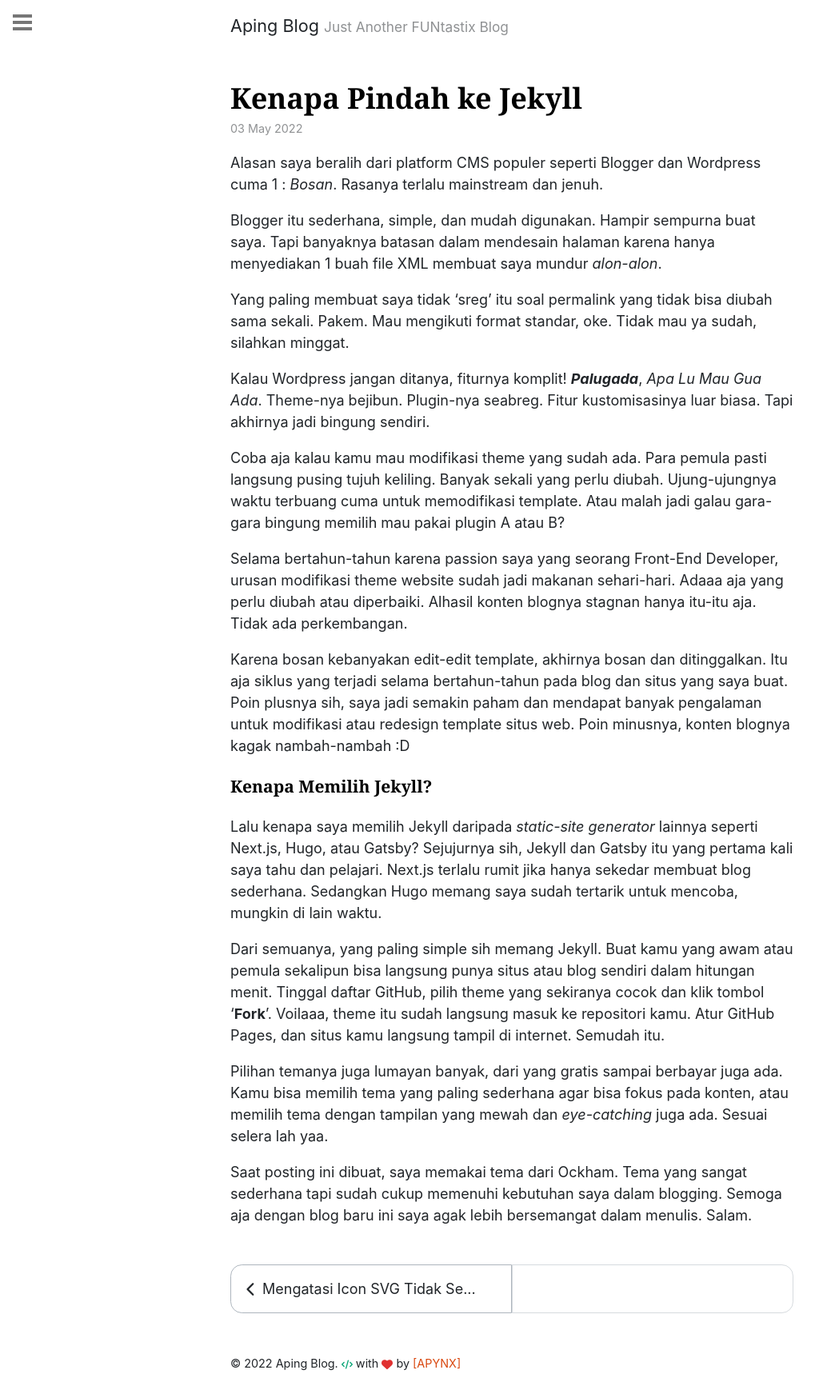
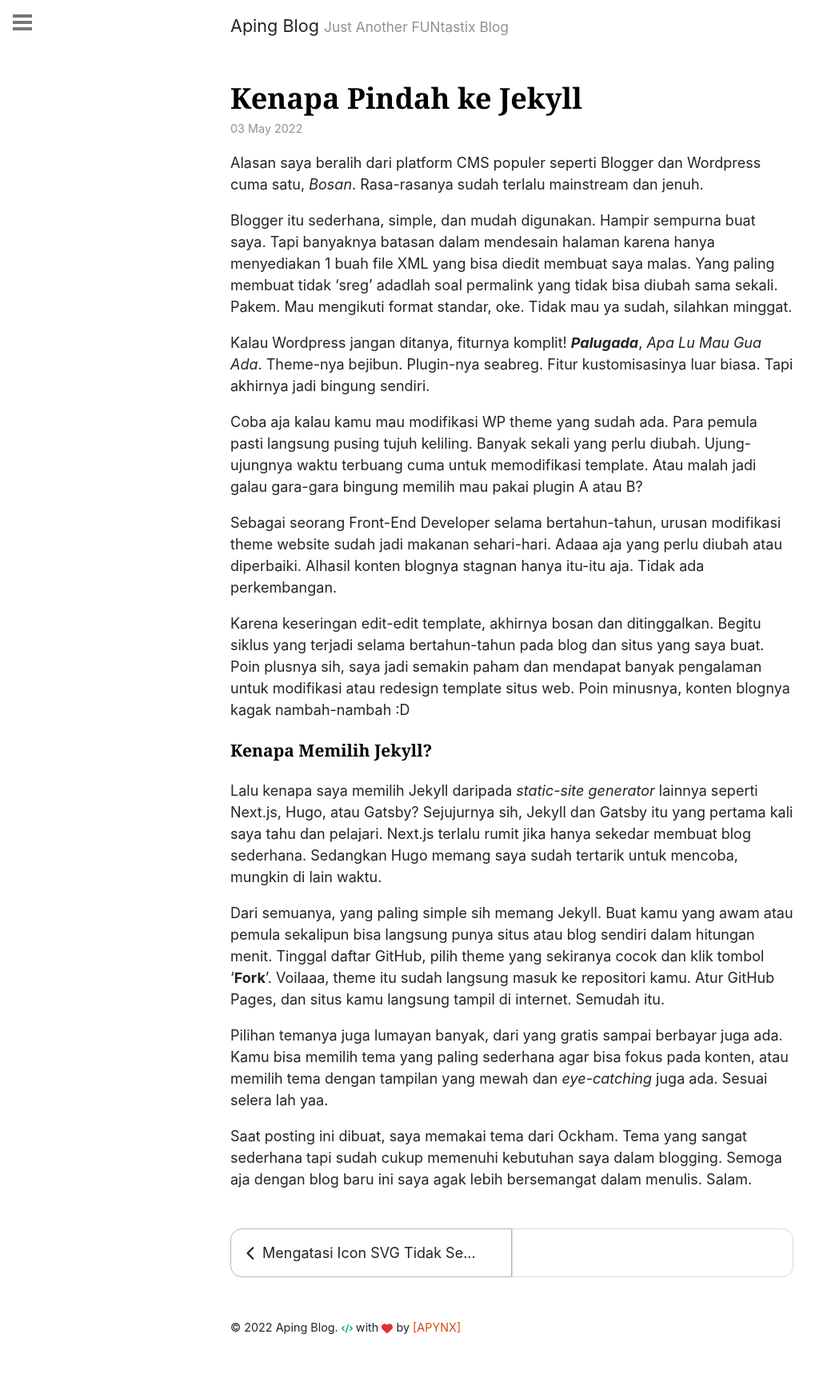
Before and after one commit to apynx/apynx.github.io, a Jekyll site: the page built from _posts/2022-05-03-kenapa-pindah-ke-jekyll.md, in a window 1280 px wide. Shown: the whole page at 80% size, without its empty margins (0-1039 px from the left). Built offline with Jekyll 4.4.1, drawn with Linux system fonts in a browser that asks for light colours; after the commit the page ends 1688 px from its top, so only the background shows below that.

Commit message:
update post

```diff
--- a/_posts/2022-05-03-kenapa-pindah-ke-jekyll.md
+++ b/_posts/2022-05-03-kenapa-pindah-ke-jekyll.md
@@ -4,19 +4,17 @@ title       : Kenapa Pindah ke Jekyll
 date        : 2022-05-03 21:00:00 +0700
 categories  : Pribadi
 ---
-Alasan saya beralih dari platform CMS populer seperti Blogger dan Wordpress cuma 1 : *Bosan*. Rasanya terlalu mainstream dan jenuh.
+Alasan saya beralih dari platform CMS populer seperti Blogger dan Wordpress cuma satu, *Bosan*. Rasa-rasanya sudah terlalu mainstream dan jenuh.
 
-Blogger itu sederhana, simple, dan mudah digunakan. Hampir sempurna buat saya. Tapi banyaknya batasan dalam mendesain halaman karena hanya menyediakan 1 buah file XML membuat saya mundur *alon-alon*.
-
-Yang paling membuat saya tidak 'sreg' itu soal permalink yang tidak bisa diubah sama sekali. Pakem. Mau mengikuti format standar, oke. Tidak mau ya sudah, silahkan minggat.
+Blogger itu sederhana, simple, dan mudah digunakan. Hampir sempurna buat saya. Tapi banyaknya batasan dalam mendesain halaman karena hanya menyediakan 1 buah file XML yang bisa diedit membuat saya malas. Yang paling membuat tidak 'sreg' adadlah soal permalink yang tidak bisa diubah sama sekali. Pakem. Mau mengikuti format standar, oke. Tidak mau ya sudah, silahkan minggat.
 
 Kalau Wordpress jangan ditanya, fiturnya komplit! ***Palugada***, *Apa Lu Mau Gua Ada*. Theme-nya bejibun. Plugin-nya seabreg. Fitur kustomisasinya luar biasa. Tapi akhirnya jadi bingung sendiri.
 
-Coba aja kalau kamu mau modifikasi theme yang sudah ada. Para pemula pasti langsung pusing tujuh keliling. Banyak sekali yang perlu diubah. Ujung-ujungnya waktu terbuang cuma untuk memodifikasi template. Atau malah jadi galau gara-gara bingung memilih mau pakai plugin A atau B?
+Coba aja kalau kamu mau modifikasi WP theme yang sudah ada. Para pemula pasti langsung pusing tujuh keliling. Banyak sekali yang perlu diubah. Ujung-ujungnya waktu terbuang cuma untuk memodifikasi template. Atau malah jadi galau gara-gara bingung memilih mau pakai plugin A atau B?
 
-Selama bertahun-tahun karena passion saya yang seorang Front-End Developer, urusan modifikasi theme website sudah jadi makanan sehari-hari. Adaaa aja yang perlu diubah atau diperbaiki. Alhasil konten blognya stagnan hanya itu-itu aja. Tidak ada perkembangan.
+Sebagai seorang Front-End Developer selama bertahun-tahun, urusan modifikasi theme website sudah jadi makanan sehari-hari. Adaaa aja yang perlu diubah atau diperbaiki. Alhasil konten blognya stagnan hanya itu-itu aja. Tidak ada perkembangan.
 
-Karena bosan kebanyakan edit-edit template, akhirnya bosan dan ditinggalkan. Itu aja siklus yang terjadi selama bertahun-tahun pada blog dan situs yang saya buat. Poin plusnya sih, saya jadi semakin paham dan mendapat banyak pengalaman untuk modifikasi atau redesign template situs web. Poin minusnya, konten blognya kagak nambah-nambah :D
+Karena keseringan edit-edit template, akhirnya bosan dan ditinggalkan. Begitu siklus yang terjadi selama bertahun-tahun pada blog dan situs yang saya buat. Poin plusnya sih, saya jadi semakin paham dan mendapat banyak pengalaman untuk modifikasi atau redesign template situs web. Poin minusnya, konten blognya kagak nambah-nambah :D
 
 ### Kenapa Memilih Jekyll?
 
```
